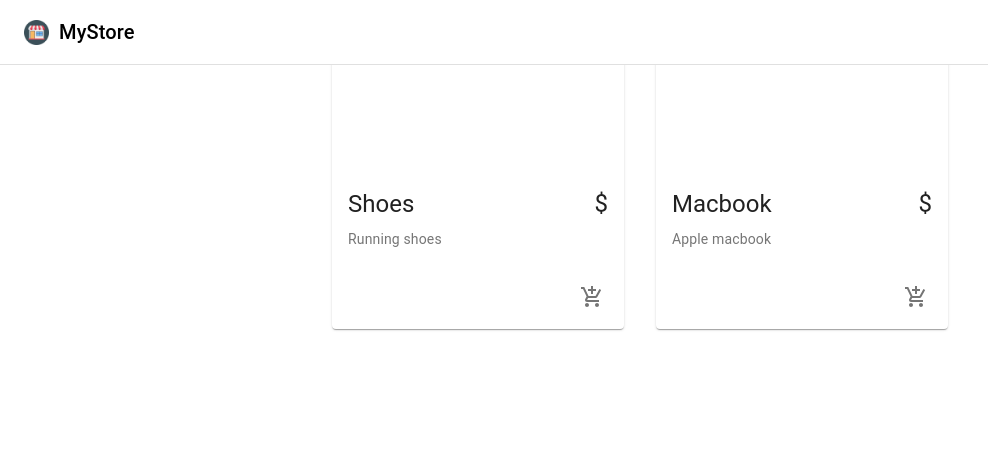
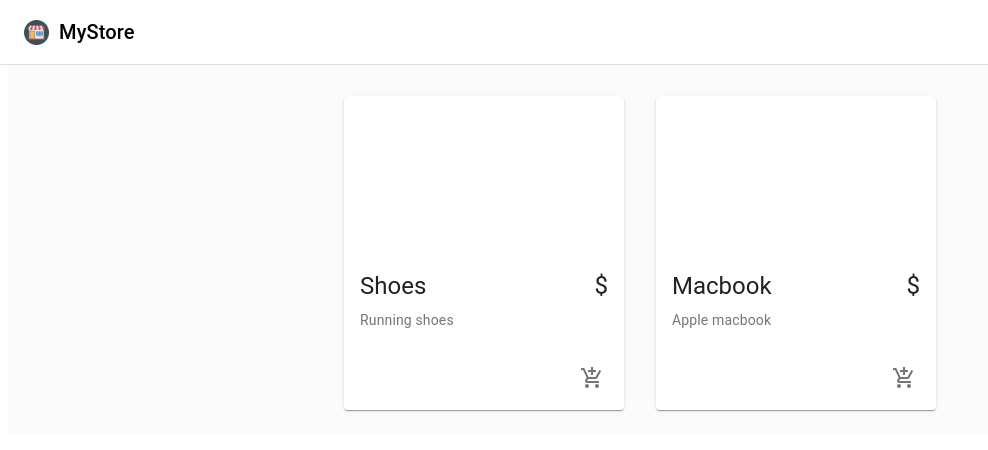
Before and after one commit to NirvanaSatori/MyStore-2.0, a React (Create React App) app: page / in a window 1280 px wide. Shown: the top 450 px of the page, without its empty margins (0-988 px from the left). Built offline with nearby package versions, Linux system fonts and the light colour scheme.

Commit message:
added styling to the products component

```diff
--- a/src/components/Products/Products.jsx
+++ b/src/components/Products/Products.jsx
@@ -1,6 +1,7 @@
 import React from "react";
 import  {Grid}  from "@material-ui/core";
 import Product from "./Product/Product";
+import useStyles from './styles'
 
 const products = [
     {id:1, name: 'Shoes', description: 'Running shoes', price:'$5'},
@@ -8,9 +9,12 @@
 ]
 
 const Products = () => {
+    const classes = useStyles()
+
     return (
-        <main>
-            <Grid container justify ="center" spacing={4}>
+        <main className={classes.content} >
+            <div className={classes.toolbar}/>
+            <Grid container justify="center" spacing={4}>
                 {products.map ((product) =>(
                     <Grid item key= {product.id} xs={12} sm={6} md={4} lg={3}>
                         <Product product={product}/>
```
